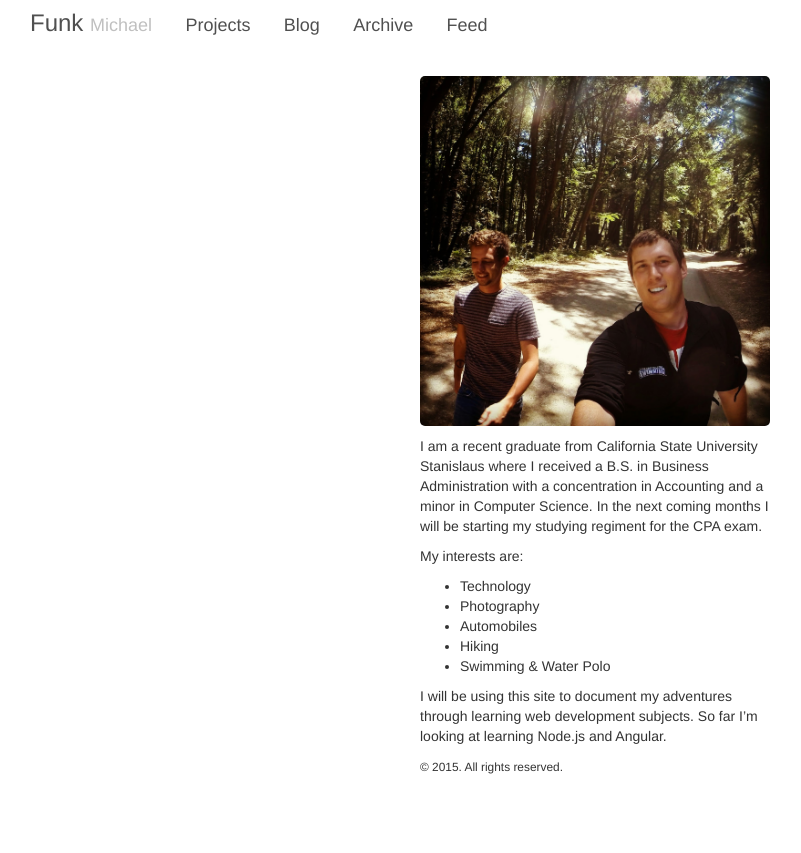
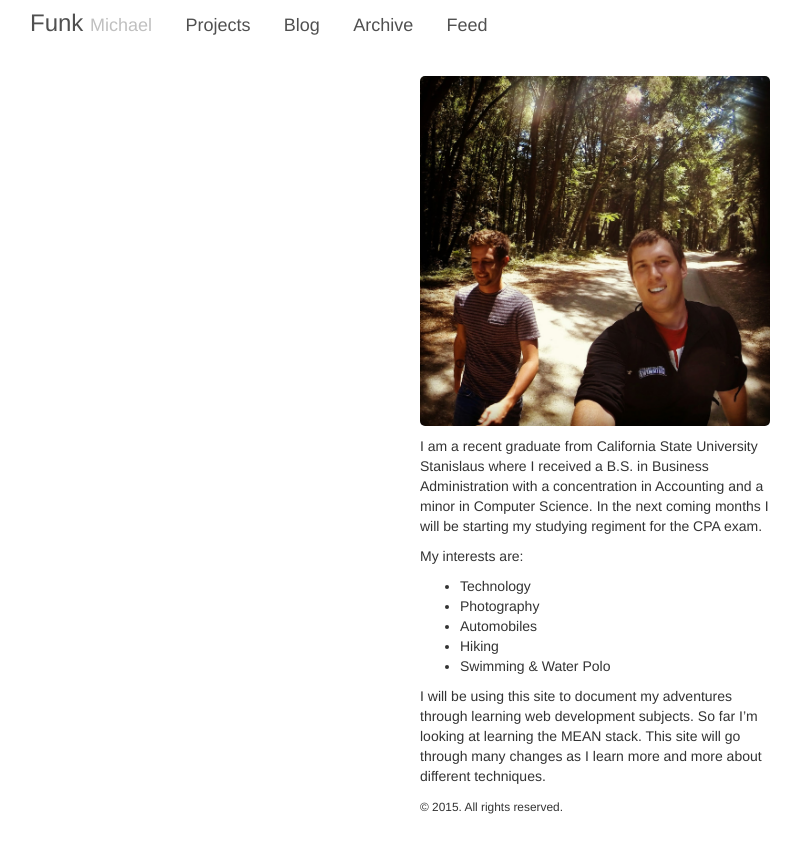
Before and after one commit to mafunk92/mafunk92.github.io, a Jekyll site: the page built from index.md, in a window 1280 px wide. Shown: the top 853 px of the page, without its empty margins (45-846 px from the left). Built offline with Jekyll 4.4.1, drawn with Linux system fonts in a browser that asks for light colours.

Commit message:
Update index.md

```diff
--- a/index.md
+++ b/index.md
@@ -20,4 +20,4 @@ My interests are:
 </ul>
 
 I will be using this site to document my adventures through learning web development
-subjects. So far I'm looking at learning Node.js and Angular.
+subjects. So far I'm looking at learning the MEAN stack. This site will go through many changes as I learn more and more about different techniques.
```
